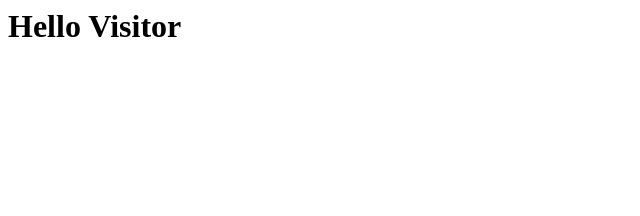
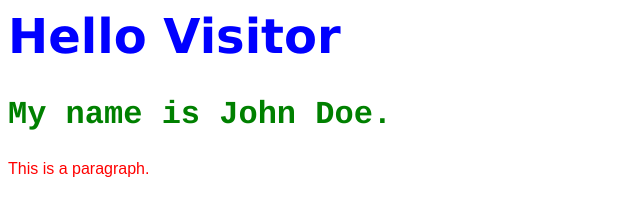
Before and after one commit to juhyeon-kim-git/introduce, a plain HTML site: page index.html in a window 1280 px wide. Shown: the whole page, without its empty margins (0-640 px from the left). Drawn offline with Linux system fonts and the light colour scheme.

Commit message:
style change

```diff
--- a/index.html
+++ b/index.html
@@ -1 +1,15 @@
-<h1>Hello Visitor</h1>
+<html>
+    <head>
+        <title>
+            Juhyeon Kim
+        </title>
+        <link rel="stylesheet" href="mystyle.css">
+    </head>
+    <body>
+        <h1>Hello Visitor</h1>
+        <h2>My name is John Doe.</h2>
+        <p>This is a paragraph.</p>
+    </body>
+
+
+</html>
--- /dev/null
+++ b/mystyle.css
@@ -0,0 +1,15 @@
+h1{
+    color: blue;
+    font-family: Verdana, Geneva, Tahoma, sans-serif;
+    font-size: 300%
+}
+h2 {
+    color: green;
+    font-family: courier;
+    font-size: 200%
+}
+p {
+    color:red;
+    font-family: Arial, Helvetica, sans-serif;
+    font-size: 100%;
+}
```
